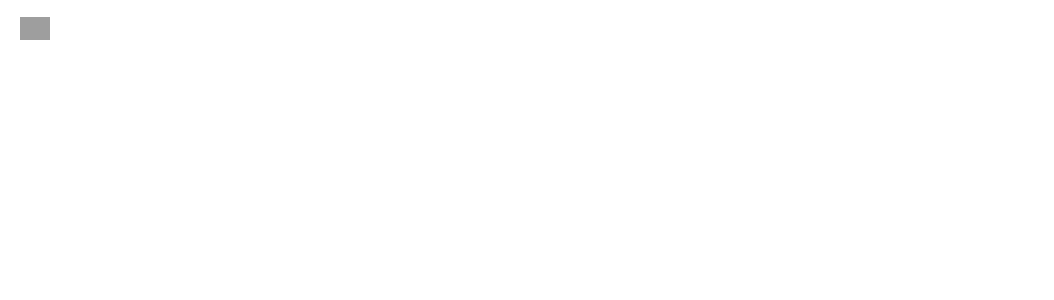
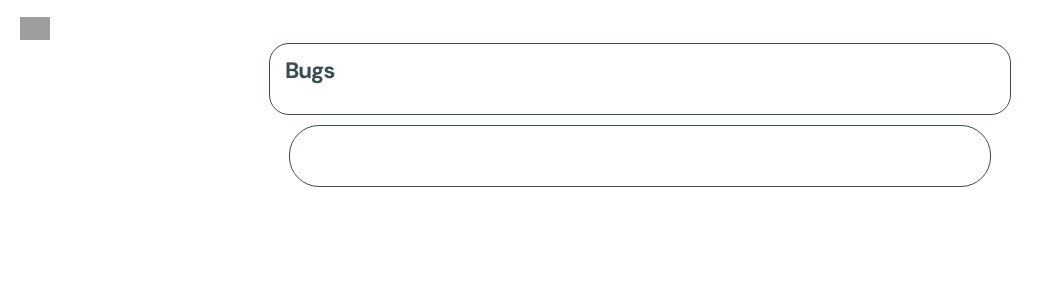
Before and after one commit to OrigamiKing3612/The-House-App-Website, a Nuxt app: page /bugs in a window 1280 px wide. Before the commit this address had no page. Shown: the top 300 px of the page, without its empty margins (0-1054 px from the left). Built offline with nearby package versions, Linux system fonts and the light colour scheme; grey boxes are pictures that could not be loaded.

Commit message:
Add a bugs page

```diff
--- /dev/null
+++ b/app/pages/bugs.vue
@@ -0,0 +1,24 @@
+<template>
+    <CardWithTitle title="Bugs" class="title">
+
+    </CardWithTitle>
+    <RoundedCard>
+        <template #default>
+
+        </template>
+        <template #title>
+
+        </template>
+    </RoundedCard>
+</template>
+
+<style lang="scss" scoped>
+.title {
+    width: 85%;
+    max-width: 700px;
+}
+
+.left-aligned {
+    text-align: left;
+}
+</style>
```
